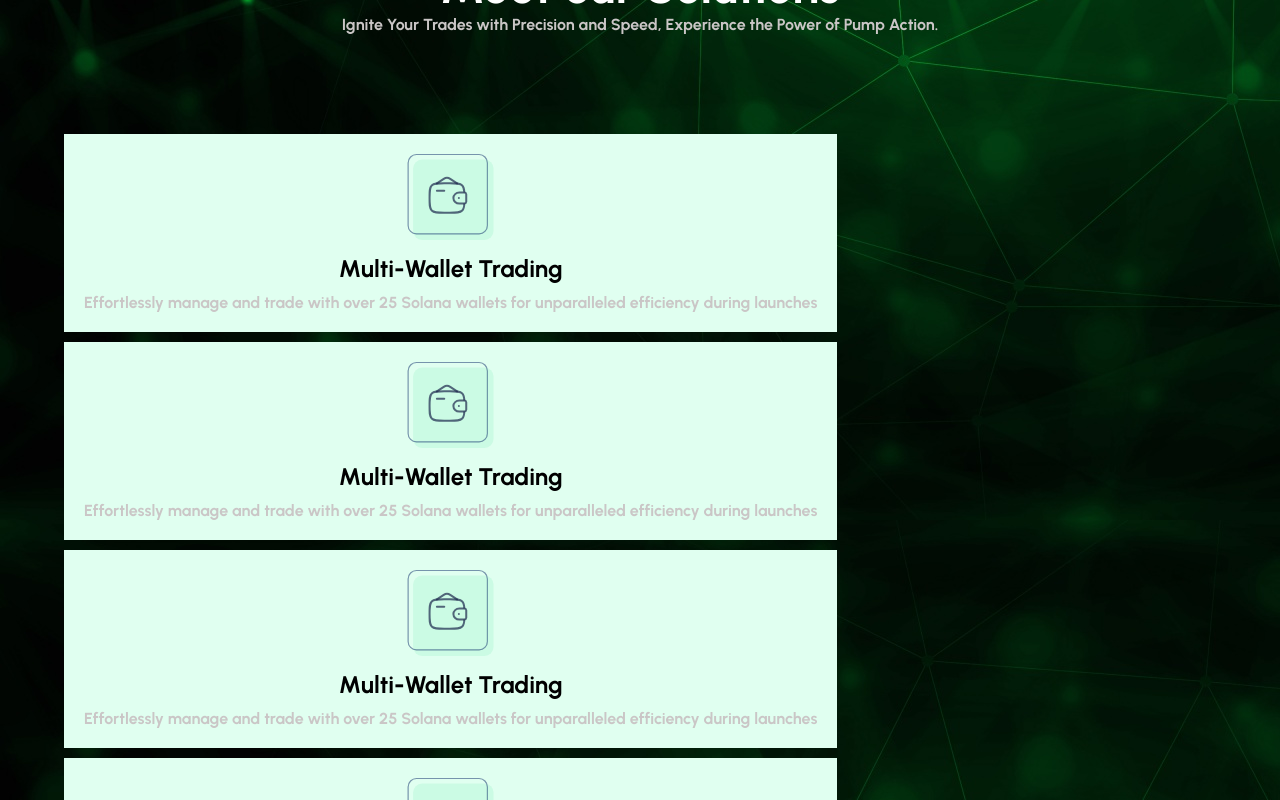
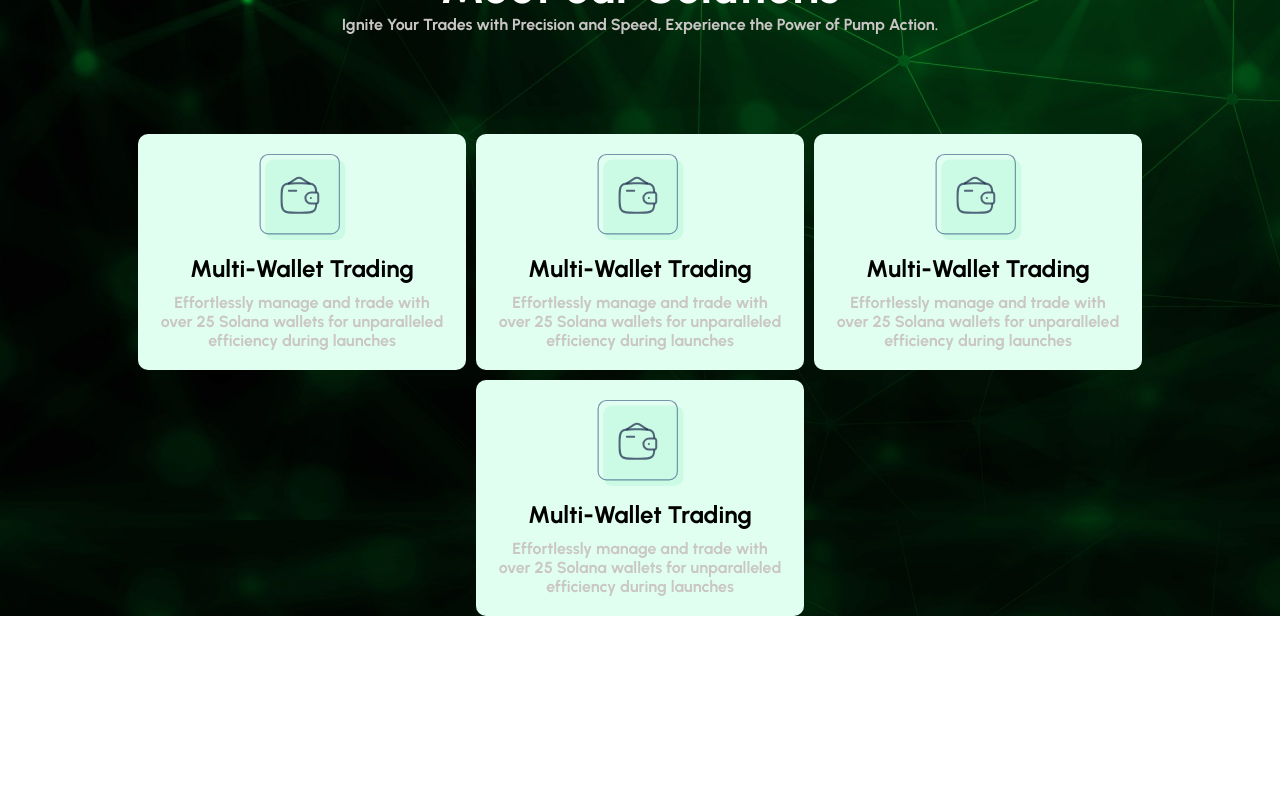
Before and after one commit to Joebakid/pumpAction, a React (Create React App) app: page / in a window 1280 px wide. Shown: the part 1080-1880 px from the top of the page. After the commit the page ends 1696 px from the top, so only its background shows below. Built offline with nearby package versions, Linux system fonts and the light colour scheme.

Commit message:
svg flex

```diff
--- a/src/App.css
+++ b/src/App.css
@@ -446,12 +446,21 @@
 .features-card {
   background-color: #e0fff0;
   padding: 20px;
+  width: 25%;
+  border-radius: 10px;
+  -webkit-border-radius: 10px;
+  -moz-border-radius: 10px;
+  -ms-border-radius: 10px;
+  -o-border-radius: 10px;
 }
 
 .feature-list {
   display: flex;
   gap: 10px;
   flex-wrap: wrap;
+  align-items: center;
+  text-align: center;
+  justify-content: center;
 }
 
 .features-card {
```
